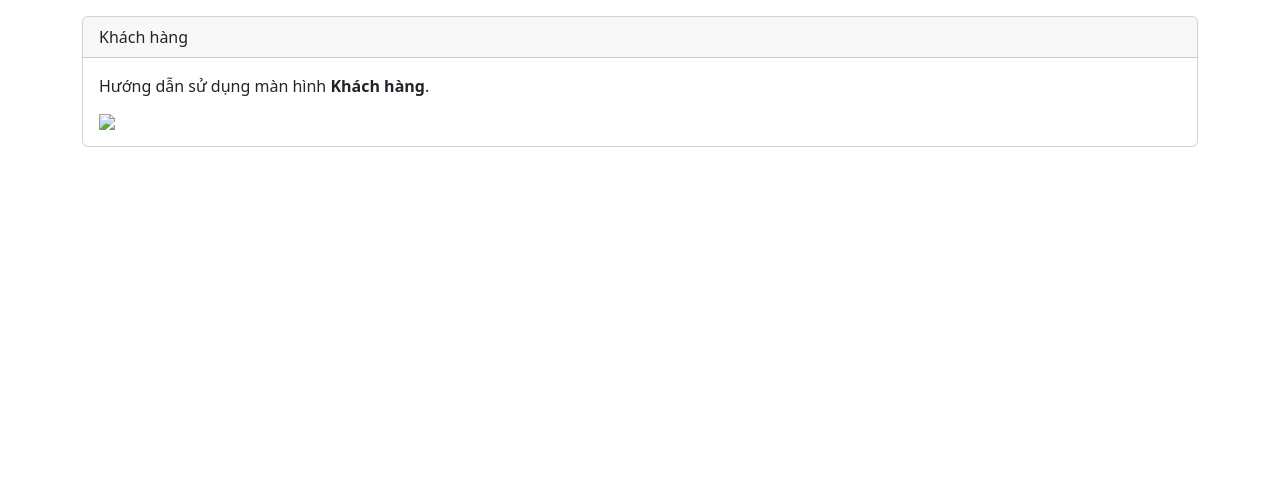
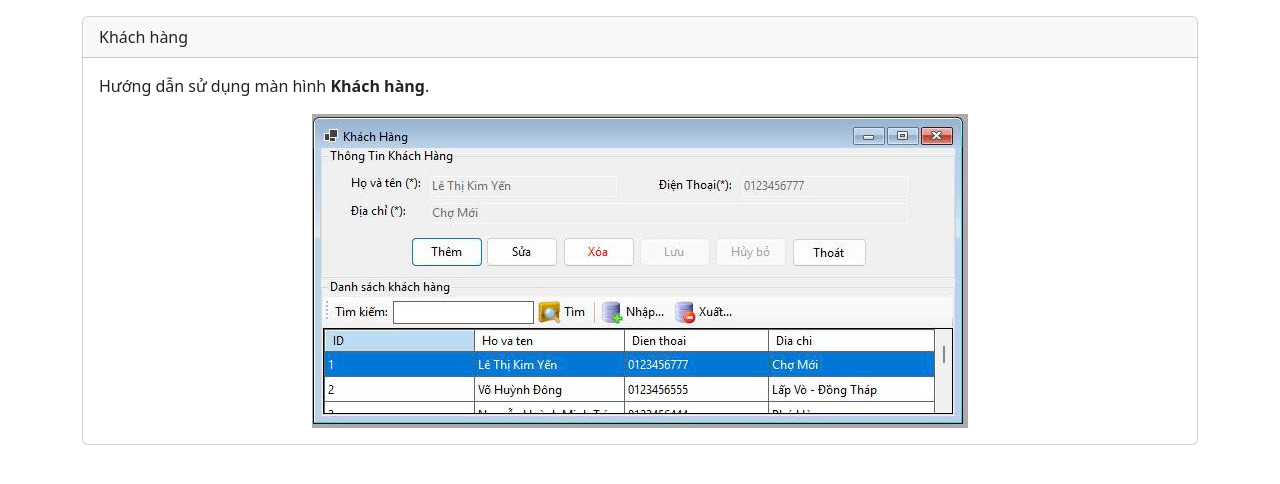
Before and after one commit to Tri-N867019/Help_me, a plain HTML site: page khachhang.html in a window 1280 px wide. Drawn offline with nearby package versions, Linux system fonts and the light colour scheme; no server answers.

Commit message:
khachhang.html

```diff
--- a/khachhang.html
+++ b/khachhang.html
@@ -16,7 +16,7 @@
 			<div class="card-header">Khách hàng</div>
 			<div class="card-body">
 				<p class="card-text">Hướng dẫn sử dụng màn hình <strong>Khách hàng</strong>.</p>
-				<img src="images1/KhachHang.JPG" class="img-fluid mx-auto d-block" />
+				<img src="KhachHang.jpg" class="img-fluid mx-auto d-block" />
 
 			</div>
 		</div>
```
